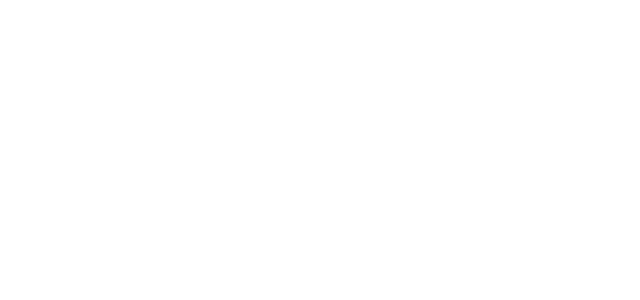
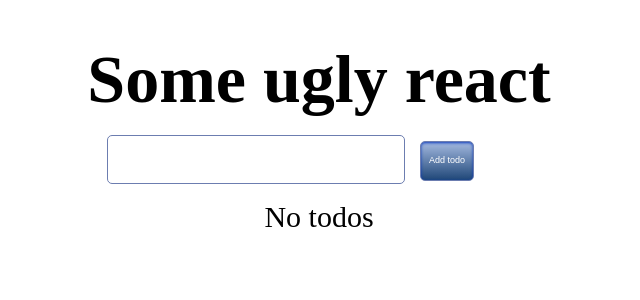
Before and after one commit to randomdima/EZ, a React (Create React App) app in the folder webapp/: page / in a window 1280 px wide. Shown: the top 300 px of the page, without its empty margins (321-961 px from the left). Built offline with nearby package versions, Linux system fonts and the light colour scheme; no server answers.

Commit message:
EZ_23 Integrated github issue list in todo format

```diff
--- a/webapp/package.json
+++ b/webapp/package.json
@@ -6,6 +6,7 @@
     "@testing-library/jest-dom": "^4.2.4",
     "@testing-library/react": "^9.5.0",
     "@testing-library/user-event": "^7.2.1",
+    "prop-types": "^15.7.2",
     "react": "^16.13.1",
     "react-dom": "^16.13.1",
     "react-scripts": "3.4.1"
--- a/webapp/src/App.js
+++ b/webapp/src/App.js
@@ -1,11 +1,51 @@
-import React from 'react';
+import React, { useState } from 'react';
+import TodoList from './Todo/TodoList'
+import Context from './context'
+import AddTodo from './Todo/AddTodo';
 
 function App() {
+  const [todos, setTodos] = React.useState([  ])
+
+  useState(() => {
+    fetch('https://api.github.com/repos/randomdima/ez/issues')
+      .then(response => response.json())
+      .then(todos => {
+        setTodos(todos)
+      })
+  }, [])
+
+  function toggoleTodo(id) {
+    setTodos(todos.map(todo => {
+      if (todo.id === id) {
+        todo.completed = !todo.completed
+      }
+      return todo
+    }))
+  }
+  function addTodo(title) {
+    setTodos(todos.concat([{
+      title,
+      id: Date.now(),
+      completed: false
+    }]))
+  }
+
+  function removeTodo(id) {
+    setTodos(todos.filter(todo => todo.id !== id))
+  }
 
   return (
-  <div>
+    <Context.Provider value={{ removeTodo }}>
+      <div>
+        <div className="header">
+          <b> Some ugly react </b>
+        </div>
+        <AddTodo onCreate={addTodo} />
+        {todos.length ? <TodoList todos={todos} onToggle={toggoleTodo}></TodoList> :
+          <p>No todos</p>}
 
-  </div>
+      </div>
+    </Context.Provider>
   )
 }
 
--- /dev/null
+++ b/webapp/src/Todo/AddTodo.js
@@ -0,0 +1,53 @@
+import React, { useState } from 'react'
+import PropTypes from 'prop-types'
+
+
+const styles = {
+    form: {
+
+        display: 'flex',
+        justifyContent: ' center',
+        alignItems: 'center'
+    },
+    input: {
+        width: '50%',
+        height: '45px',
+        marginLeft: '5rem',
+        marginRight: '0px',
+        border: '1px solid #6c7db0',
+        borderRadius: '5px',
+        fontSize: '35px',
+        fontFamily: ' cursive'
+    },
+    button: {
+        height: '40px',
+        border: '1px solid #6c7db0',
+        borderRadius: '5px',
+    }
+}
+
+function AddTodo({ onCreate }) {
+    const [value, setValue] = useState('')
+
+    function submitTodo(event) {
+        event.preventDefault()
+
+        if (value.trim()) {
+            onCreate(value)
+            setValue('')
+        }
+    }
+    return (
+        <form onSubmit={submitTodo}>
+            <input style={styles.input} value={value} onChange={event => setValue(event.target.value)} />
+            <button type="submit" style={styles.button} >
+                Add todo
+            </button>
+        </form>
+    )
+}
+AddTodo.protoTypes = {
+    onCreate: PropTypes.func.isRequired
+}
+
+export default AddTodo
--- /dev/null
+++ b/webapp/src/Todo/TodoItem.js
@@ -0,0 +1,33 @@
+import React, { useContext } from 'react'
+import PropTypes from 'prop-types'
+import Context from '../context'
+
+function TodoItem({ todo, index, onChange }) {
+    const { removeTodo } = useContext(Context)
+    const classes = []
+
+    if (todo.completed) {
+        classes.push('done')
+    }
+    return (
+        <li>
+            <span className={classes.join(' ')}>
+                <input type="checkbox"
+                    className="check"
+                    checked={todo.completed}
+                    onChange={() => onChange(todo.id)}>
+                </input>
+                {index + 1}&nbsp;{todo.title}
+            </span>
+            <button onClick={() => removeTodo(todo.id)}>&times;</button>
+        </li>
+    )
+}
+
+TodoItem.propTypes = {
+    todo: PropTypes.object.isRequired,
+    index: PropTypes.number,
+    onChange: PropTypes.func.isRequired
+}
+
+export default TodoItem
--- /dev/null
+++ b/webapp/src/Todo/TodoList.js
@@ -0,0 +1,23 @@
+import React from 'react'
+import TodoItem from './TodoItem'
+import PropTypes from 'prop-types'
+
+
+function TodoList(prop) {
+    return (
+        <ul>
+            {prop.todos.map((todo, index) => {
+                return <TodoItem todo={todo}
+                    key={todo.id}
+                    index={index}
+                    onChange={prop.onToggle} />
+            })}
+        </ul>
+    )
+}
+TodoList.propTypes = {
+    todos: PropTypes.arrayOf(PropTypes.object).isRequired,
+    onToggle: PropTypes.func.isRequired
+}
+
+export default TodoList
--- /dev/null
+++ b/webapp/src/context.js
@@ -0,0 +1,5 @@
+import React from 'react'
+
+const Context = React.createContext()
+
+export default Context
--- a/webapp/src/index.css
+++ b/webapp/src/index.css
@@ -0,0 +1,83 @@
+body {
+    display: flex;
+    justify-content: center;
+}
+
+.header {
+    padding-top: 1rem;
+    margin: 1rem;
+    text-align: center;
+    font-family: cursive;
+    font-size: 68px;
+}
+
+p {
+    padding-top: 1rem;
+    margin: 0 auto;
+    text-align: center;
+    font-family: cursive;
+    font-size: 30px;
+    margin: 0;
+}
+
+ul {
+    margin: 0;
+}
+
+li {
+    width: 80%;
+    display: flex;
+    justify-content: start;
+    align-items: center;
+    font-family: cursive;
+    font-size: 40px;
+    margin: 3rem;
+}
+
+.done {
+    text-decoration: line-through;
+}
+
+button {
+    line-height: 80%;
+    box-shadow: inset 0px 1px 3px 0px #0b3aba;
+    background: linear-gradient(to bottom, #9eb4db 5%, #1f4778 100%);
+    background-color: #9eb4db;
+    border-radius: 42px;
+    border: 1px solid #6c7db0;
+    margin-left: 15px;
+    cursor: pointer;
+    color: #ffffff;
+    font-family: Arial;
+    font-size: 9px;
+    padding: 0.5rem 0.5rem;
+    left: 1px;
+    justify-self: self-end;
+}
+
+.check {
+    cursor: pointer;
+    margin: auto;
+    margin-right: 13px;
+    width: 20px;
+    height: 20px;
+}
+
+span {
+    display: inline;
+}
+
+button:hover {
+    background: linear-gradient(to bottom, #1f4778 5%, #9eb4db 100%);
+    background-color: #1f4778;
+}
+
+button:active {
+    position: relative;
+    top: 1px;
+}
+
+input {
+    text-align: center;
+    vertical-align: middle;
+}
--- a/webapp/src/index.js
+++ b/webapp/src/index.js
@@ -5,7 +5,7 @@
 
 ReactDOM.render(
   <React.StrictMode>
-    <App />
+    <App/>
   </React.StrictMode>,
   document.getElementById('root')
 );
```
Also changed, not shown: 1 other file (tests, documents, lock files or other folders).
